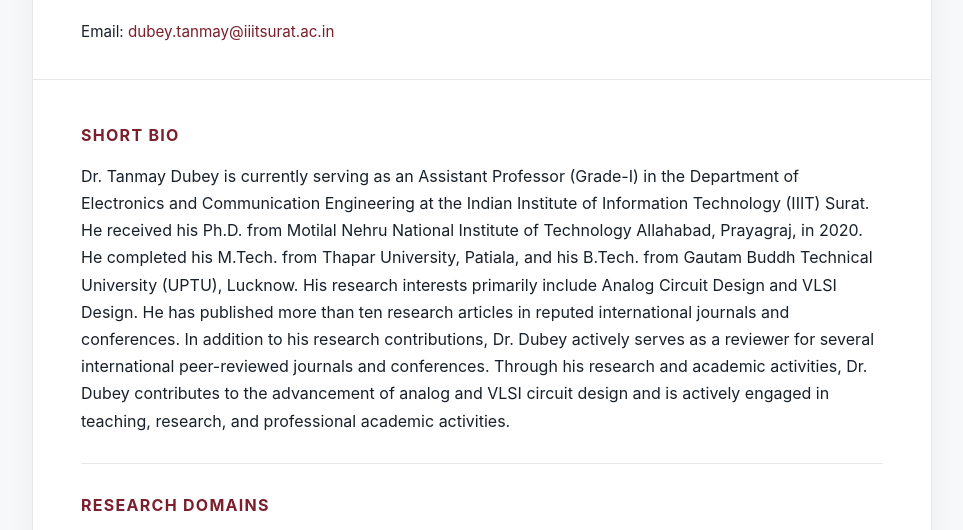
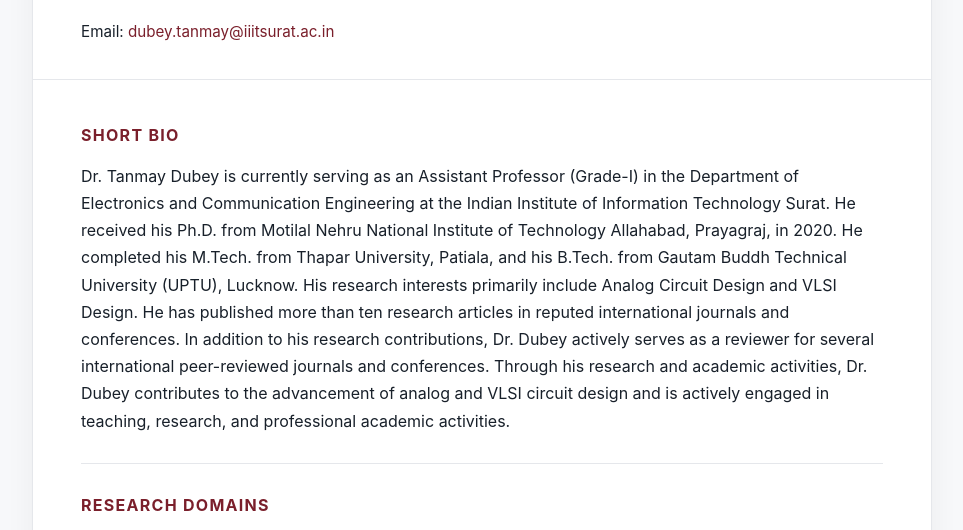
Before and after one commit to dutanmay/dutanmay, a plain HTML site: page index.html in a window 1280 px wide. Shown: the part 253-783 px from the top of the page, without its empty margins (158-1121 px from the left). Drawn offline with Linux system fonts and the light colour scheme.

Commit message:
Update index.html

```diff
--- a/index.html
+++ b/index.html
@@ -230,7 +230,7 @@
 
           <!-- EDIT: 80–150 word short biography -->
           <p>
-            Dr. Tanmay Dubey is currently serving as an Assistant Professor (Grade-I) in the Department of Electronics and Communication Engineering at the Indian Institute of Information Technology (IIIT) Surat.
+            Dr. Tanmay Dubey is currently serving as an Assistant Professor (Grade-I) in the Department of Electronics and Communication Engineering at the Indian Institute of Information Technology Surat.
             He received his Ph.D. from Motilal Nehru National Institute of Technology Allahabad, Prayagraj, in 2020. He completed his M.Tech. from Thapar University, Patiala, and
             his B.Tech. from Gautam Buddh Technical University (UPTU), Lucknow. His research interests primarily include Analog Circuit Design and VLSI Design.
             He has published more than ten research articles in reputed international journals and conferences.
```
